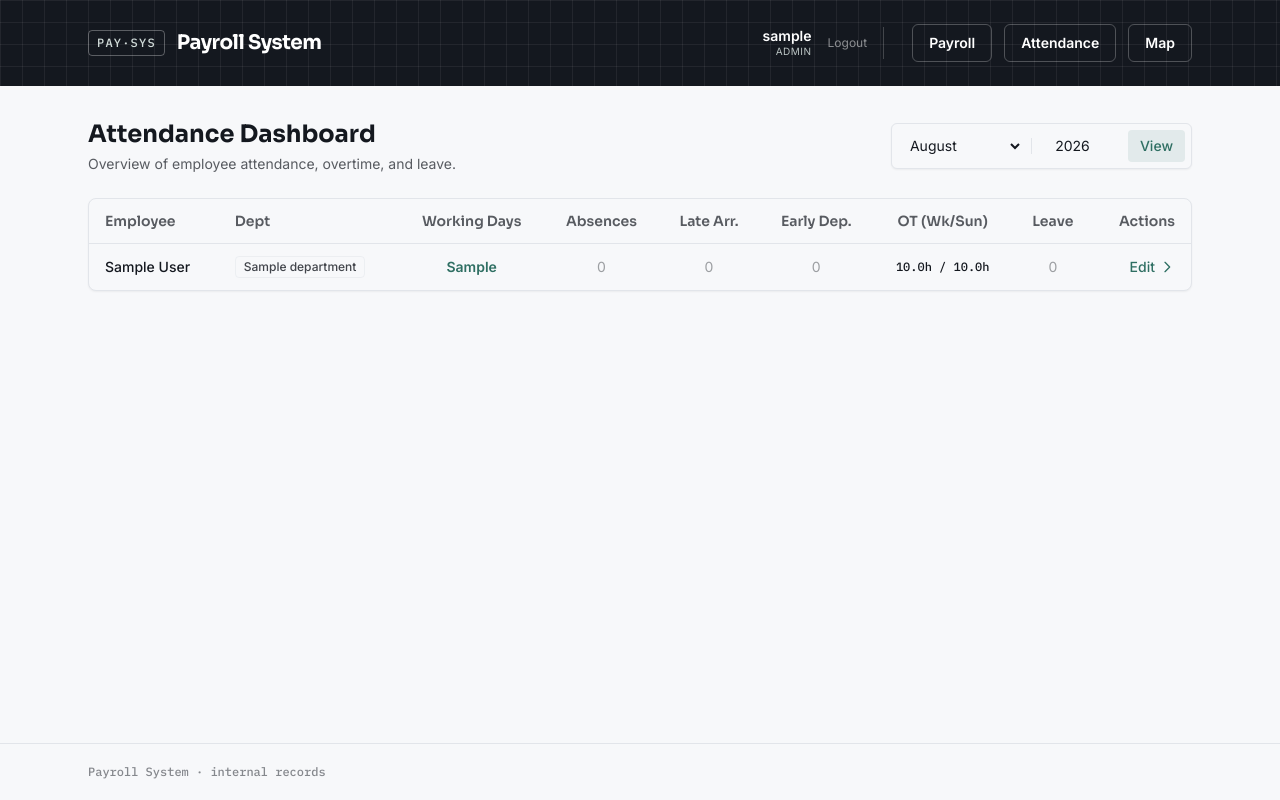
After one commit to RoshD-08/employee_crud, a Flask app: page /attendance in a window 1280 px wide. The commit adds this page. Run offline with Flask 3, Linux system fonts and the light colour scheme; the visitor is signed in with stand-in values (Sample User, id 1); a database or web service that is not in the repository returns one stand-in record (values such as "Sample title"); some libraries are stand-ins or nearby versions.

Commit message:
attendance

```diff
--- a/app.py
+++ b/app.py
@@ -366,9 +366,19 @@ def add_employee():
                 if lat is None and data["address"]:
                     flash("Couldn't locate that address on the map.", "error")
                 return redirect(url_for("list_employees"))
-            except psycopg2.errors.UniqueViolation:
+            except psycopg2.errors.UniqueViolation as e:
                 conn.rollback()
-                errors.append("An employee with that email already exists.")
+                err_msg = str(e)
+                if "email" in err_msg:
+                    errors.append("An employee with that email already exists.")
+                elif "tax_id" in err_msg:
+                    errors.append("An employee with that Tax ID already exists.")
+                elif "epf_number" in err_msg:
+                    errors.append("An employee with that EPF Number already exists.")
+                elif "esi_number" in err_msg:
+                    errors.append("An employee with that ESI Number already exists.")
+                else:
+                    errors.append("A unique constraint violation occurred.")
             finally:
                 conn.close()
         for e in errors: flash(e, "error")
@@ -402,9 +412,19 @@ def edit_employee(employee_id):
                 conn.commit()
                 flash(f"{data['first_name']} {data['last_name']} was updated.", "success")
                 return redirect(url_for("list_employees"))
-            except psycopg2.errors.UniqueViolation:
+            except psycopg2.errors.UniqueViolation as e:
                 conn.rollback()
-                errors.append("An employee with that email already exists.")
+                err_msg = str(e)
+                if "email" in err_msg:
+                    errors.append("An employee with that email already exists.")
+                elif "tax_id" in err_msg:
+                    errors.append("An employee with that Tax ID already exists.")
+                elif "epf_number" in err_msg:
+                    errors.append("An employee with that EPF Number already exists.")
+                elif "esi_number" in err_msg:
+                    errors.append("An employee with that ESI Number already exists.")
+                else:
+                    errors.append("A unique constraint violation occurred.")
             finally:
                 conn.close()
         for e in errors: flash(e, "error")
@@ -660,6 +680,54 @@ def save_attendance(employee_id, year, month):
         conn.close()
 
     return redirect(url_for("employee_attendance", employee_id=employee_id, year=year, month=month))
+
+
+
+@app.route("/attendance")
+@login_required
+def attendance_dashboard():
+    year = request.args.get("year", default=datetime.now().year, type=int)
+    month = request.args.get("month", default=datetime.now().month, type=int)
+
+    conn = get_db_connection()
+    try:
+        with conn.cursor(cursor_factory=psycopg2.extras.RealDictCursor) as cur:
+            # Get start and end date for the month
+            num_days = calendar.monthrange(year, month)[1]
+            start_date = date(year, month, 1)
+            end_date = date(year, month, num_days)
+
+            cur.execute('''
+                SELECT
+                    e.id, e.first_name, e.last_name, e.department,
+                    COUNT(a.id) FILTER (WHERE a.status = 'Present') as working_days,
+                    COUNT(a.id) FILTER (WHERE a.status = 'Absent') as absences,
+                    COUNT(a.id) FILTER (WHERE a.status = 'No-pay') as no_pay_days,
+                    COUNT(a.id) FILTER (WHERE a.late_arrival = true) as late_arrivals,
+                    COUNT(a.id) FILTER (WHERE a.early_departure = true) as early_departures,
+                    COALESCE(SUM(a.ot_hours), 0) as weekday_ot,
+                    COALESCE(SUM(a.ot_hours_sunday), 0) as sunday_ot,
+                    COUNT(a.id) FILTER (WHERE a.status = 'Leave') as leave_days
+                FROM employees e
+                LEFT JOIN attendance a ON e.id = a.employee_id
+                    AND a.work_date >= %s AND a.work_date <= %s
+                WHERE e.employment_status = 'Active'
+                GROUP BY e.id
+                ORDER BY e.first_name, e.last_name;
+            ''', (start_date, end_date))
+
+            records = cur.fetchall()
+
+            # Prepare months list for the dropdown
+            months = [(i, calendar.month_name[i]) for i in range(1, 13)]
+            month_name = calendar.month_name[month]
+    finally:
+        conn.close()
+
+    return render_template("attendance_dashboard.html",
+                           records=records,
+                           year=year, month=month,
+                           months=months, month_name=month_name)
 
 
 # ═══════════════════════════════════════════
--- a/cookies_hr.txt
+++ b/cookies_hr.txt
@@ -2,4 +2,4 @@
 # https://curl.se/docs/http-cookies.html
 # This file was generated by libcurl! Edit at your own risk.
 
-#HttpOnly_127.0.0.1	FALSE	/	FALSE	0	session	eyJ1c2VyX2lkIjoyfQ.ao2pXQ.oJgU6PkGNp5T7hnCbmzOQgJ7Igo
+#HttpOnly_127.0.0.1	FALSE	/	FALSE	0	session	eyJ1c2VyX2lkIjoyfQ.ao2viw.o4RmDzMhJ1sFFnilsSudRTlEW18
--- /dev/null
+++ b/templates/attendance_dashboard.html
@@ -0,0 +1,87 @@
+{% extends "base.html" %}
+{% block title %}Attendance Dashboard{% endblock %}
+
+{% block content %}
+<div class="mb-6 flex flex-col sm:flex-row justify-between items-start sm:items-center gap-4">
+  <div>
+    <h1 class="text-2xl font-display font-bold text-ink">Attendance Dashboard</h1>
+    <p class="text-ink/70 text-sm mt-1">Overview of employee attendance, overtime, and leave.</p>
+  </div>
+
+  <form class="flex items-center gap-2 bg-paper p-1.5 rounded-md border border-line shadow-sm" method="GET" action="{{ url_for('attendance_dashboard') }}">
+    <select name="month" class="bg-transparent border-none text-sm focus:ring-0 py-1 pl-2 pr-6 cursor-pointer">
+      {% for m_num, m_name in months %}
+      <option value="{{ m_num }}" {% if m_num == month %}selected{% endif %}>{{ m_name }}</option>
+      {% endfor %}
+    </select>
+    <div class="w-px h-4 bg-line"></div>
+    <input type="number" name="year" value="{{ year }}" class="bg-transparent border-none text-sm focus:ring-0 py-1 px-2 w-20 text-center" />
+    <button type="submit" class="bg-accent/10 text-accent hover:bg-accent/20 px-3 py-1.5 rounded text-sm font-medium transition-colors">
+      View
+    </button>
+  </form>
+</div>
+
+<div class="bg-paper border border-line rounded-lg shadow-sm overflow-hidden">
+  <div class="overflow-x-auto min-w-[900px]">
+    <table class="w-full text-left text-sm">
+      <thead class="bg-sand/30 border-b border-line text-ink/70 font-display">
+        <tr>
+          <th class="px-4 py-3 font-semibold">Employee</th>
+          <th class="px-4 py-3 font-semibold">Dept</th>
+          <th class="px-4 py-3 font-semibold text-center">Working Days</th>
+          <th class="px-4 py-3 font-semibold text-center">Absences</th>
+          <th class="px-4 py-3 font-semibold text-center">Late Arr.</th>
+          <th class="px-4 py-3 font-semibold text-center">Early Dep.</th>
+          <th class="px-4 py-3 font-semibold text-center">OT (Wk/Sun)</th>
+          <th class="px-4 py-3 font-semibold text-center">Leave</th>
+          <th class="px-4 py-3 font-semibold text-right">Actions</th>
+        </tr>
+      </thead>
+      <tbody class="divide-y divide-line">
+        {% for row in records %}
+        <tr class="hover:bg-sand/10 transition-colors">
+          <td class="px-4 py-3 font-medium text-ink">
+            {{ row.first_name }} {{ row.last_name }}
+          </td>
+          <td class="px-4 py-3 text-ink/70">
+            <span class="inline-flex items-center px-2 py-0.5 rounded text-xs font-medium bg-sand text-ink/80 border border-line/50">
+              {{ row.department }}
+            </span>
+          </td>
+          <td class="px-4 py-3 text-center">
+            <span class="font-semibold text-accent">{{ row.working_days }}</span>
+          </td>
+          <td class="px-4 py-3 text-center">
+            {% if row.absences > 0 %}<span class="text-rust font-medium">{{ row.absences }}</span>{% else %}<span class="text-ink/40">0</span>{% endif %}
+          </td>
+          <td class="px-4 py-3 text-center">
+            {% if row.late_arrivals > 0 %}<span class="text-rust/80">{{ row.late_arrivals }}</span>{% else %}<span class="text-ink/40">0</span>{% endif %}
+          </td>
+          <td class="px-4 py-3 text-center">
+            {% if row.early_departures > 0 %}<span class="text-rust/80">{{ row.early_departures }}</span>{% else %}<span class="text-ink/40">0</span>{% endif %}
+          </td>
+          <td class="px-4 py-3 text-center font-mono text-xs">
+            {{ "{:,.1f}".format(row.weekday_ot) }}h / {{ "{:,.1f}".format(row.sunday_ot) }}h
+          </td>
+          <td class="px-4 py-3 text-center">
+            {% if row.leave_days > 0 %}<span class="text-ink/80">{{ row.leave_days }}</span>{% else %}<span class="text-ink/40">0</span>{% endif %}
+          </td>
+          <td class="px-4 py-3 text-right">
+            <a href="{{ url_for('employee_attendance', employee_id=row.id, year=year, month=month) }}" class="text-accent hover:text-accent-dark font-medium inline-flex items-center gap-1">
+              Edit <svg class="w-4 h-4" fill="none" stroke="currentColor" viewBox="0 0 24 24"><path stroke-linecap="round" stroke-linejoin="round" stroke-width="2" d="M9 5l7 7-7 7"></path></svg>
+            </a>
+          </td>
+        </tr>
+        {% else %}
+        <tr>
+          <td colspan="9" class="px-4 py-8 text-center text-ink/50">
+            No active employees found for this period.
+          </td>
+        </tr>
+        {% endfor %}
+      </tbody>
+    </table>
+  </div>
+</div>
+{% endblock %}
--- a/templates/base.html
+++ b/templates/base.html
@@ -71,6 +71,10 @@
              class="inline-flex items-center gap-2 border border-white/25 hover:bg-white/10 text-white text-sm font-semibold px-4 py-2 rounded-md">
             Payroll
           </a>
+          <a href="{{ url_for('attendance_dashboard') }}"
+             class="inline-flex items-center gap-2 border border-white/25 hover:bg-white/10 text-white text-sm font-semibold px-4 py-2 rounded-md">
+            Attendance
+          </a>
           <a href="{{ url_for('employees_map') }}"
              class="inline-flex items-center gap-2 border border-white/25 hover:bg-white/10 text-white text-sm font-semibold px-4 py-2 rounded-md">
             Map
```
Also changed, not shown: check_inputs.py (added, +30 -0 lines), fix_app_errors.py (added, +28 -0 lines), fix_inputs.py (added, +23 -0 lines), fix_navbar.py (added, +22 -0 lines), fix_navbar2.py (added, +21 -0 lines), fix_salary.py (added, +17 -0 lines), templates/add_employee.html (+4 -4 lines), templates/edit_employee.html (+6 -6 lines), update_app_attendance.py (added, +60 -0 lines).
